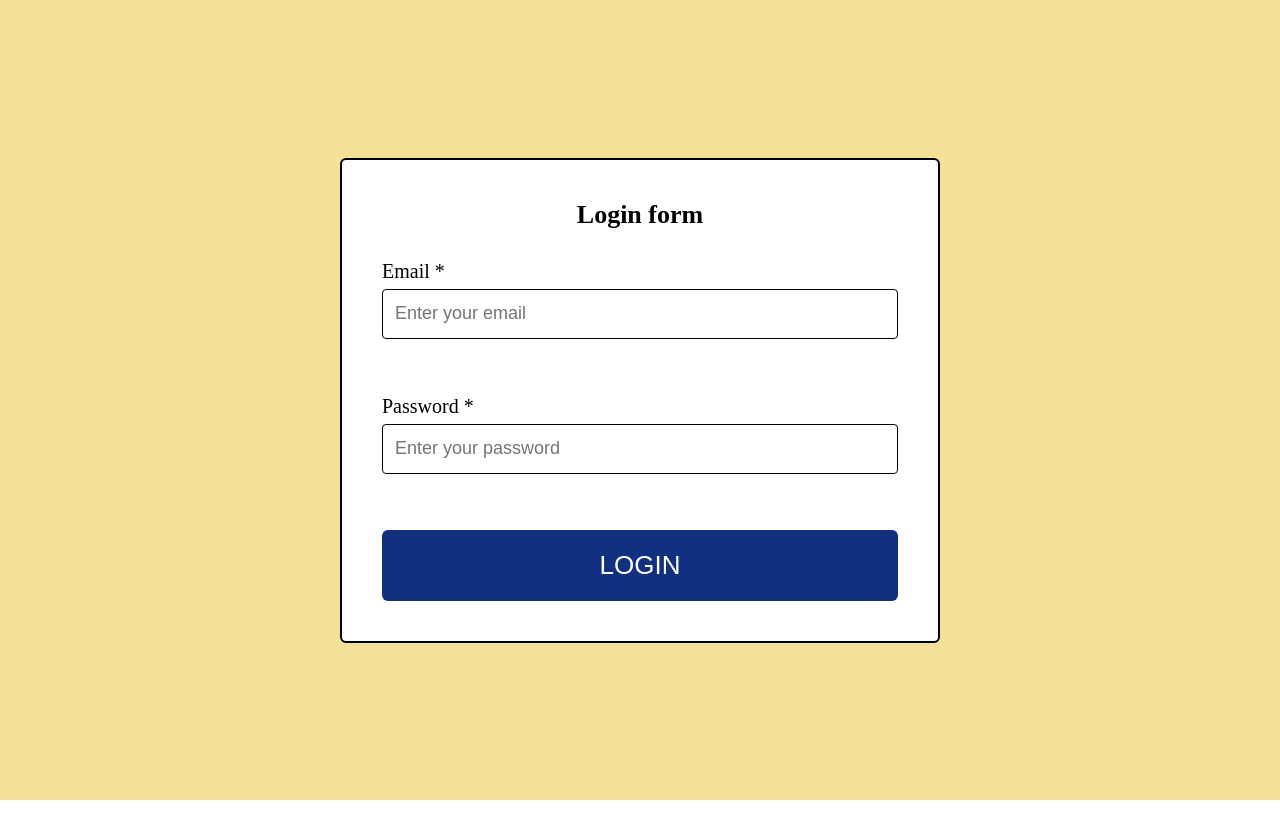
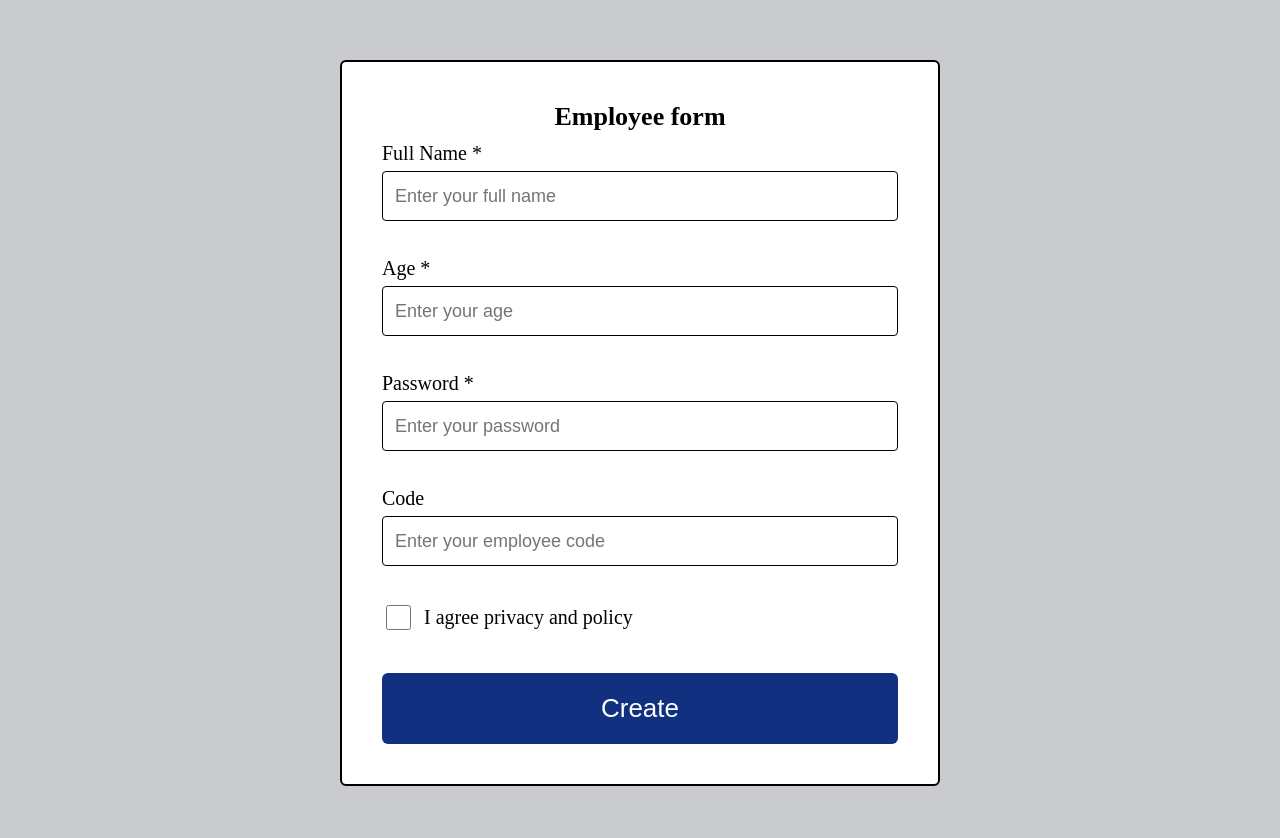
Before and after one commit to katezavertyaeva/55_react_ts, a React (Vite) app: page / in a window 1280 px wide. Shown: the top 838 px of the page. Before the commit the page ends 800 px from the top, so only its background shows below. Built offline with nearby package versions, Linux system fonts and the light colour scheme.

Commit message:
add lesson15 frontend

```diff
--- a/src/App.tsx
+++ b/src/App.tsx
@@ -12,7 +12,8 @@ import GlobalStyles from "./styles/GlobalStyles"
 // import Lesson10 from "./lessons/Lesson10/Lesson10"
 // import Lesson11 from "./lessons/Lesson11/Lesson11"
 // import Lesson12 from "./lessons/Lesson12/Lesson12"
-import Lesson14 from "./lessons/Lesson14/Lesson14"
+// import Lesson13 from "./lessons/Lesson13/Lesson13"
+// import Lesson14 from "./lessons/Lesson14/Lesson14"
 
 
 //Homeworks imports
@@ -23,6 +24,7 @@ import Lesson14 from "./lessons/Lesson14/Lesson14"
 // import Homework10 from "./homeworks/Homework10/Homework10"
 // import Homework11 from "./homeworks/Homework11/Homework11"
 // import Homework12 from "./homeworks/Homework12/Homework12"
+import Homework14 from "./homeworks/Homework14/Homework14"
 
 //Consultations imports
 // import Consultation04 from "./consultations/Consultation04/Consultation04"
@@ -50,7 +52,9 @@ function App() {
       {/* <Homework11 /> */}
       {/* <Lesson12 /> */}
       {/* <Homework12 /> */}
-      <Lesson14 />
+      {/* <Lesson14 /> */}
+      {/* <Lesson13 /> */}
+      <Homework14/>
     </>
   )
 }
--- /dev/null
+++ b/src/components/EmployeeForm/EmployeeForm.tsx
@@ -0,0 +1,109 @@
+import { useFormik } from "formik";
+import * as Yup from 'yup'
+
+import Button from "../Button/Button";
+import Input from "../Input/Input";
+import { Checkbox, ErrorMessage, CheckboxContainer, CheckboxLabel, EmployeeFormComponent, Title } from "./styles";
+import { EmployeeFormValues } from "./types";
+
+function EmployeeForm() {
+
+  const schema = Yup.object().shape({
+    full_name: Yup.string()
+      .required('Поле Full Name является обязательным')
+      .min(5, 'Минимум 5 символов')
+      .max(50, 'Максимум 50 символов'),
+    age: Yup.number().typeError('Тип значения - число')
+      .required('Поле Age является обязательным')
+      .min(18, 'Минимальный возраст сотрудника - 18 лет')
+      .max(80, 'Максимальный возраст сотрудника - 80 лет'),
+    agreement: Yup.boolean().oneOf([true], 'Accept agreement'),
+    password: Yup.string()
+    .required('Поле Password является обязательным')
+    // метод matches принимает 2 аргумента (1-регулярное выражение, 2 - текст ошибки)
+    .matches(/^(?=.*[a-z])(?=.*[A-Z])(?=.*\d)(?=.*[@$!%*?&])[A-Za-z\d@$!%*?&]{8,}$/,
+      'Пароль должен содержать min 8 символов (заглавная буква, строчная, цифра, спецсимвол)'
+    ),
+    code:  Yup.number().typeError('Тип значения - число')
+    .test('min length', 'Мin 3 символа', (value)=>String(value).length >= 3)
+    .test('max length', 'Мax 8 символов', (value)=>String(value).length <= 8)
+  })
+
+  const formik = useFormik({
+    initialValues: {
+      full_name: '',
+      age: '',
+      agreement: false,
+      password: '',
+      code: ''
+    } as EmployeeFormValues,
+    validationSchema: schema,
+    validateOnChange: false,
+    onSubmit: (values: EmployeeFormValues) => {
+      console.table(values)
+    }
+  })
+
+  console.log(formik);
+
+
+  return (
+    <EmployeeFormComponent onSubmit={formik.handleSubmit}>
+      <Title>Employee form</Title>
+      <Input
+        name='full_name'
+        label='Full Name *'
+        id='full_name_id'
+        placeholder="Enter your full name"
+        value={formik.values.full_name}
+        onChange={formik.handleChange}
+        error={formik.errors.full_name}
+      />
+      <Input
+        name='age'
+        label='Age *'
+        id='age_id'
+        placeholder="Enter your age"
+        type='number'
+        value={formik.values.age}
+        onChange={formik.handleChange}
+        error={formik.errors.age}
+      />
+      <Input
+        name='password'
+        label='Password *'
+        id='password_id'
+        placeholder="Enter your password"
+        value={formik.values.password}
+        onChange={formik.handleChange}
+        error={formik.errors.password}
+      />
+      <Input
+        name='code'
+        label='Code'
+        id='code_id'
+        placeholder="Enter your employee code"
+        value={formik.values.code}
+        onChange={formik.handleChange}
+        error={formik.errors.code}
+      />
+      <CheckboxContainer>
+        <Checkbox
+          name='agreement'
+          type='checkbox'
+          id='agree_id'
+          //  Для checkbox используют атрибут checked вместо values
+          checked={formik.values.agreement}
+          onChange={formik.handleChange}
+        />
+        <CheckboxLabel htmlFor='agree_id'>
+          I agree privacy and policy
+        </CheckboxLabel>
+      </CheckboxContainer>
+      <ErrorMessage>{formik.errors.agreement}</ErrorMessage>
+      <Button name='Create' />
+    </EmployeeFormComponent>
+  )
+}
+
+export default EmployeeForm
--- /dev/null
+++ b/src/components/EmployeeForm/styles.ts
@@ -0,0 +1,36 @@
+import styled from "@emotion/styled";
+
+export const EmployeeFormComponent = styled.form`
+ display: flex;
+ flex-direction: column;
+ gap: 10px;
+ min-width: 600px;
+ padding: 40px;
+ background-color: white;
+ border: 2px solid black;
+ border-radius: 6px;
+`
+export const Title = styled.div`
+ align-self: center;
+ font-size: 26px;
+ font-weight: bold;
+`
+
+export const CheckboxContainer = styled.div`
+ display: flex;
+ align-items: center;
+ gap: 10px;
+`
+export const Checkbox = styled.input`
+ width: 25px;
+ height: 25px;
+`
+export const CheckboxLabel = styled.label`
+ font-size: 20px;
+`
+
+export const ErrorMessage = styled.div`
+ height: 20px;
+ font-size: 18px;
+ color: red;
+`
--- /dev/null
+++ b/src/components/EmployeeForm/types.ts
@@ -0,0 +1,7 @@
+export interface EmployeeFormValues {
+  full_name: string,
+  age: string,
+  agreement: boolean,
+  password: string,
+  code: string
+}
--- /dev/null
+++ b/src/homeworks/Homework14/Homework14.tsx
@@ -0,0 +1,14 @@
+
+import EmployeeForm from "../../components/EmployeeForm/EmployeeForm";
+import { Homework14Container } from "./styles";
+
+
+function Homework14() {
+  return (
+    <Homework14Container>
+      <EmployeeForm />
+    </Homework14Container>
+  )
+}
+
+export default Homework14
--- /dev/null
+++ b/src/homeworks/Homework14/styles.ts
@@ -0,0 +1,11 @@
+import styled from "@emotion/styled";
+
+export const Homework14Container = styled.div`
+  display: flex;
+  flex-direction: column;
+  align-items: center;
+  justify-content: center;
+  flex: 1;
+  padding: 60px;
+  background-color: rgb(202, 203, 207);
+`;
--- /dev/null
+++ b/src/lessons/Lesson13/Lesson13.tsx
@@ -0,0 +1,78 @@
+import axios from "axios";
+import { ChangeEvent, useEffect, useState } from "react";
+import { v4 } from "uuid";
+
+import Button from "../../components/Button/Button"
+import { Lesson13Container, Error, ImagesWrapper, ButtonContainer, Image } from "./styles"
+import Spinner from "../../components/Spinner/Spinner";
+import Input from "../../components/Input/Input";
+
+function Lesson13() {
+  // 1. Создание всех состояний
+  const [dogImages, setDogImages] = useState<string[]>([]);
+  const [errorMessage, setErrorMessage] = useState<string | undefined>(undefined);
+  const [isLoading, setIsLoading] = useState<boolean>(false);
+  const [search, setSearch] = useState<string>('')
+
+  //2. Сохранение переменных
+  const ANIMAL_URL: string = 'https://dog.ceo/api/breeds/image/random';
+  //Создаём переменную, котора будет показывать, есть ли хотя бы одна картинка
+  // в state
+  const isHasDogsImages: boolean = dogImages.length !== 0;
+
+  //3. Создание дополнительных функций (наиболее важные создаются в первую очередь)
+  const getDogImg = async () => {
+    setErrorMessage(undefined)
+    setIsLoading(true)
+    try {
+      const response = await axios.get(ANIMAL_URL);
+      setDogImages((prevValue) => [...prevValue, response.data.message])
+    } catch (error: unknown) {
+      //При типизации ошибки, необходимо указывать специальный тип для неё unknown-
+      //который в дальнейшем требует проверки типа параметра error, что мы и делаем.
+      //В первую очередь проверяем является ли эта ошибка ошибкой axios (axios.isAxiosError(error)),
+      // а во всех остальных случаях сохраняем заготовленный текст ошибки
+      if (axios.isAxiosError(error)) {
+        setErrorMessage(error.message)
+      } else {
+        setErrorMessage('Unknown error')
+      }
+    } finally {
+      setIsLoading(false)
+    }
+  }
+
+  const changeSearch = (event: ChangeEvent<HTMLInputElement>) => {
+    setSearch(event.target.value)
+    getDogImg();
+  }
+
+  const deleteAllImages = () => {
+    setDogImages([])
+  }
+
+  // 4. (Необязательно) Cоздание массива(ов) элементов
+  const dogPhotos = dogImages.map((image: string) => {
+    return <Image key={v4()} src={image} />
+  })
+
+  //5. Все useEffect
+  useEffect(() => { getDogImg() }, []);
+
+  return (
+    <Lesson13Container>
+      <ButtonContainer>
+        <Button name='GET MORE IMAGES' onClick={getDogImg} disabled={isLoading} />
+        {isHasDogsImages && <Button name='DELETE ALL DATA' onClick={deleteAllImages} danger />}
+      </ButtonContainer>
+      <Input name='search' value={search} onChange={changeSearch} search />
+      {isHasDogsImages && <ImagesWrapper>
+        {dogPhotos}
+        {isLoading && <Spinner />}
+      </ImagesWrapper>}
+      <Error>{errorMessage}</Error>
+    </Lesson13Container>
+  )
+}
+
+export default Lesson13
--- /dev/null
+++ b/src/lessons/Lesson13/styles.ts
@@ -0,0 +1,41 @@
+import styled from "@emotion/styled";
+
+export const Lesson13Container = styled.div`
+  display: flex;
+  flex-direction: column;
+  align-items: center;
+  gap: 40px;
+  flex: 1;
+  padding: 60px;
+  background-color: #C59BFC;
+`;
+
+export const ImagesWrapper = styled.div`
+ display: flex;
+ flex-direction: column;
+ align-items: center;
+ justify-content: center;
+ min-width: 500px;
+ /* для добавления scroll используем набор свойств
+ постоянна высота (height) и свойство  overflow: auto; */
+ height: 700px;
+ overflow: auto;
+ padding: 30px;
+ background-color: white;
+ border-radius: 10px;
+`
+export const ButtonContainer = styled.div`
+ display: flex;
+ gap: 20px;
+ width: 500px;
+`
+
+export const Image = styled.img`
+width: 400px;
+`
+
+export const Error = styled.div`
+ font-size: 28px;
+ color: red;
+ font-weight: bold;
+`
```
